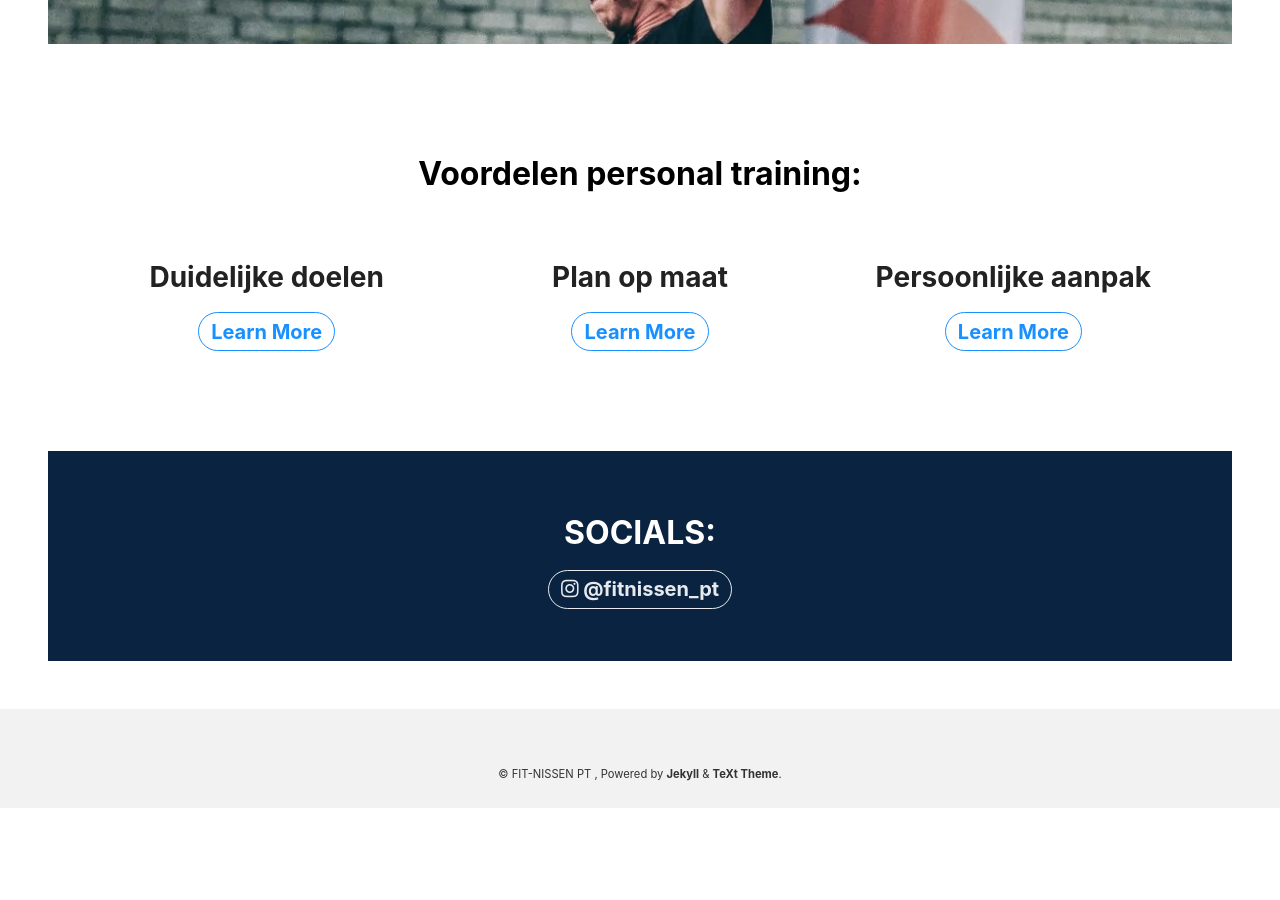
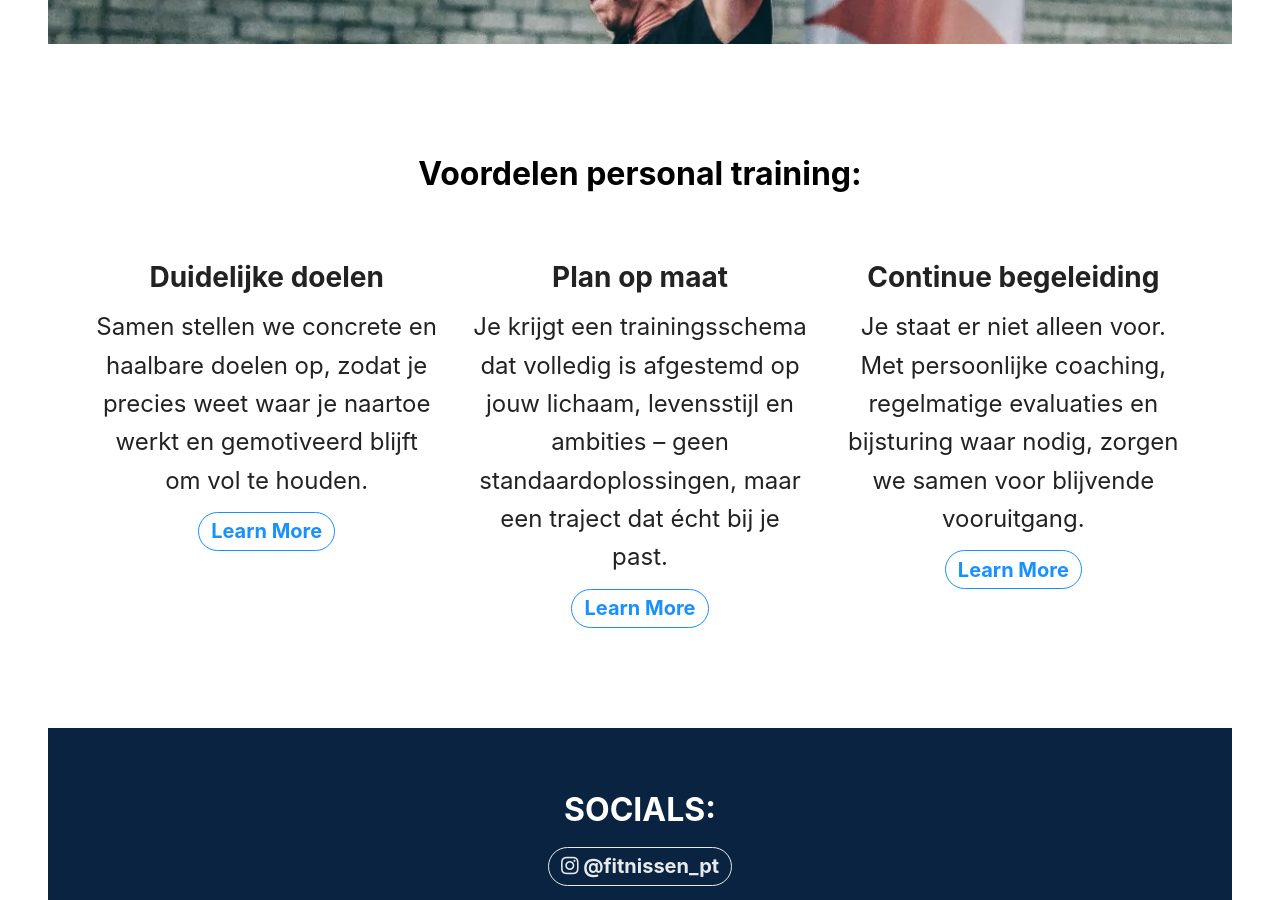
Before and after one commit to TimTools/fitnissen-site, a Jekyll site: the page built from index.html, in a window 1280 px wide and 900 px high, scrolled down 1339 px. Built offline with Jekyll 4.4.1, drawn with Linux system fonts in a browser that asks for light colours; nearby versions of some CDN libraries; the list of posts is cut into pages by our own code; before the commit the page ends 2147 px from its top, so only the background shows below that.

Commit message:
changed children

```diff
--- a/index.html
+++ b/index.html
@@ -37,17 +37,19 @@ data:
     - title: "Voordelen personal training:"
       children:
         - title: "Duidelijke doelen"
-          excerpt: ""
+          excerpt: "Samen stellen we concrete en haalbare doelen op, zodat je precies weet waar je naartoe werkt en gemotiveerd blijft om vol te houden."
           actions:
             - text: "Learn More"
               url: ""
+
         - title: "Plan op maat"
-          excerpt: ""
+          excerpt: "Je krijgt een trainingsschema dat volledig is afgestemd op jouw lichaam, levensstijl en ambities – geen standaardoplossingen, maar een traject dat écht bij je past."
           actions:
             - text: "Learn More"
               url: ""
-        - title: "Persoonlijke aanpak"
-          excerpt: ""
+
+        - title: "Continue begeleiding"
+          excerpt: "Je staat er niet alleen voor. Met persoonlijke coaching, regelmatige evaluaties en bijsturing waar nodig, zorgen we samen voor blijvende vooruitgang."
           actions:
             - text: "Learn More"
               url: ""
```
